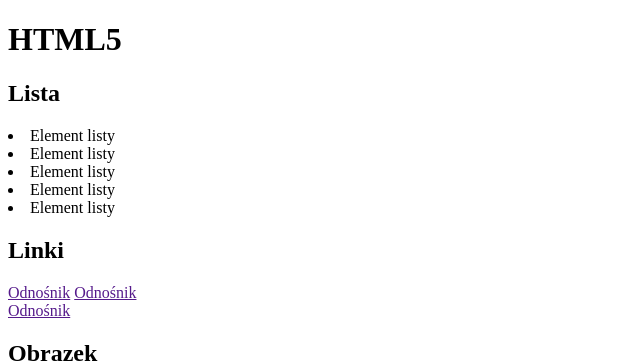
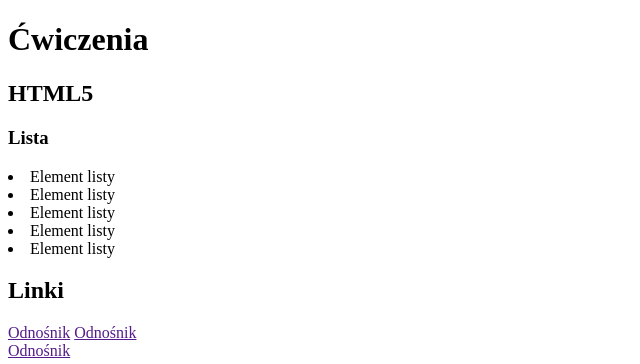
Before and after one commit to TomTcho/X_zadanie-13, a plain HTML site: page index.html in a window 1280 px wide. Shown: the top 364 px of the page, without its empty margins (0-640 px from the left). Drawn offline with Linux system fonts and the light colour scheme.

Commit message:
poprawiony 05-05-2022

```diff
--- a/index.html
+++ b/index.html
@@ -7,9 +7,9 @@
     <title>Document</title>
 </head>
 <body>
-    <title>Ćwiczenia</title>
-    <h1>HTML5</h1>
-    <h2>Lista</h2>
+    <h1>Ćwiczenia</h1>
+    <h2>HTML5</h2>
+    <h3>Lista</h3>
      <li>Element listy</li>
      <li>Element listy</li>
      <li>Element listy</li>
```
